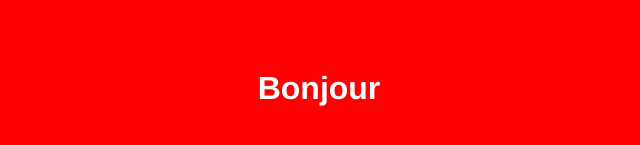
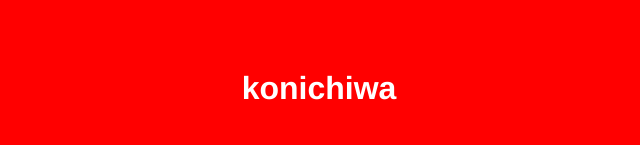
Before and after one commit to nacerwhite/hello, a plain HTML site: page index.html in a window 1280 px wide. Shown: the part 271-416 px from the top of the page, without its empty margins (329-969 px from the left). Drawn offline with Linux system fonts and the light colour scheme.

Commit message:
bonjour -> konichiwa

```diff
--- a/index.html
+++ b/index.html
@@ -24,6 +24,6 @@
 
 	</head>
 	<body>
-		<h1> Bonjour </h1>
+		<h1> konichiwa </h1>
 	</body>
 </html>
```
